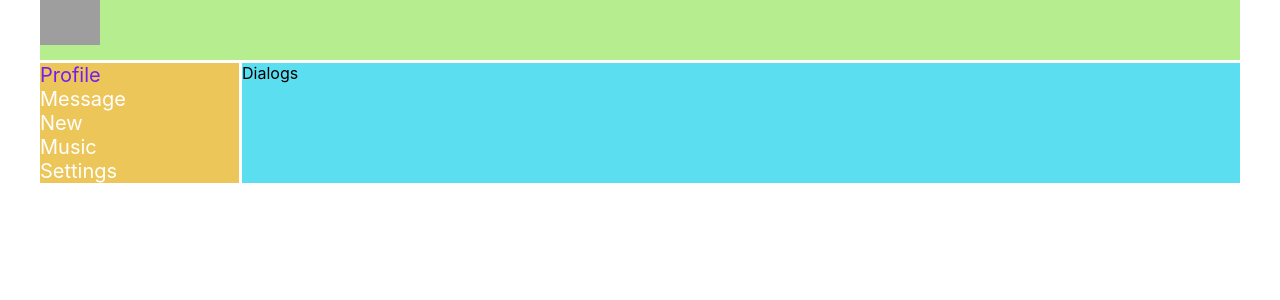
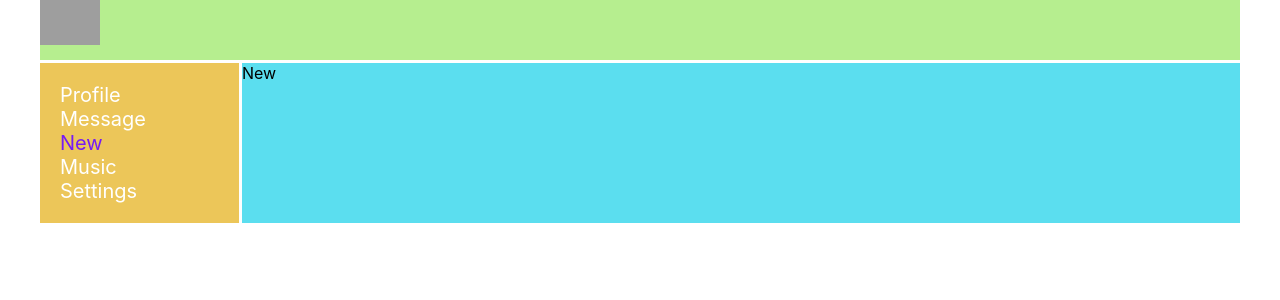
Before and after one commit to Steelmen87/Samurai-JS-IT-Incubator, a React (Create React App) app: page /new in a window 1280 px wide. Shown: the top 300 px of the page. Built offline with nearby package versions, Linux system fonts and the light colour scheme; grey boxes are pictures that could not be loaded.

Commit message:
lesson 19-20

```diff
--- a/package.json
+++ b/package.json
@@ -58,7 +58,7 @@
     "@types/react": "17.0.20",
     "@types/react-dom": "17.0.9",
     "@types/react-redux": "7.1.22",
-    "@types/react-router-dom": "5.3.3",
+    "@types/react-router-dom": "^5.3.3",
     "@types/react-test-renderer": "17.0.1",
     "@types/redux-form": "8.3.3",
     "@types/uuid": "8.3.4"
--- a/src/App.tsx
+++ b/src/App.tsx
@@ -4,18 +4,27 @@ import Header from "./components/Header/Header";
 import Navbar from "./components/Navbar/Navbar";
 import Profile from "./components/Profile/Profile";
 import Dialogs from "./components/Dialogs/Dialogs";
+import {BrowserRouter, Route} from 'react-router-dom';
+import New from "./components/New/New";
+import Music from "./components/Music/Music";
+import Settings from './components/Settirngs/Settings';
 
 function App() {
     return (
-        <div className='app_wrapper'>
-            <Header/>
-            <Navbar/>
-           {/* <Profile/>*/}
-           <div  className='app_wrapper_content'>
-               <Dialogs />
-           </div>
+        <BrowserRouter>
+            <div className='app_wrapper'>
+                <Header/>
+                <Navbar/>
+                <div className='app_wrapper_content'>
+                    <Route path='/profile' component={Profile}/>
+                    <Route path='/dialogs' component={Dialogs}/>
 
-        </div>
+                    <Route path='/new' component={New}/>
+                    <Route path='/music' component={Music}/>
+                    <Route path='/settings' component={Settings}/>
+                </div>
+            </div>
+        </BrowserRouter>
     );
 }
 
--- /dev/null
+++ b/src/components/Music/Music.tsx
@@ -0,0 +1,12 @@
+import React from 'react'
+import style from './Music.module.css'
+
+type PropsType = {}
+const Music = (props: PropsType) => {
+    return (
+        <div>
+            Music
+        </div>
+    )
+}
+export default Music;
--- a/src/components/Navbar/Navbar.module.css
+++ b/src/components/Navbar/Navbar.module.css
@@ -2,12 +2,16 @@
 .nav {
     grid-area: nav;
     background: #ecc659;
+    padding: 20px;
 }
-.item{
+
+.item a {
     color: white;
     font-size: 20px;
+    text-decoration: none;
     /*сам добавил*/
 }
-.active{
+
+.item a.activeLink {
     color: #761bf5;
 }
--- a/src/components/Navbar/Navbar.tsx
+++ b/src/components/Navbar/Navbar.tsx
@@ -1,14 +1,24 @@
 import React from "react";
+import {NavLink} from "react-router-dom";
 import style from './Navbar.module.css'
 
 const Navbar = () => {
     return (
         <nav className={style.nav}>
-            <div className={`${style.item} ${style.active}`}><a>Profile</a></div>
-            <div className={style.item}><a>Message</a></div>
-            <div className={style.item}><a>New</a></div>
-            <div className={style.item}><a>Music</a></div>
-            <div className={style.item}><a>Settings</a></div>
+            <div className={`${style.item}`}>
+                <NavLink to='/profile' activeClassName={style.activeLink}>Profile</NavLink></div>
+            <div className={style.item}>
+                <NavLink to='/dialogs' activeClassName={style.activeLink}>Message</NavLink>
+            </div>
+            <div className={style.item}>
+                <NavLink to='/new' activeClassName={style.activeLink}>New</NavLink>
+            </div>
+            <div className={style.item}>
+                <NavLink to='music' activeClassName={style.activeLink}>Music</NavLink>
+            </div>
+            <div className={style.item}>
+                <NavLink to='/settings' activeClassName={style.activeLink}>Settings</NavLink>
+            </div>
         </nav>
     )
 }
--- /dev/null
+++ b/src/components/New/New.tsx
@@ -0,0 +1,12 @@
+import React from 'react'
+import style from './New.module.css'
+
+type PropsType = {}
+const New = (props: PropsType) => {
+    return (
+        <div>
+            New
+        </div>
+    )
+}
+export default New;
--- a/src/components/Profile/Profile.tsx
+++ b/src/components/Profile/Profile.tsx
@@ -5,7 +5,7 @@ import MyPosts from "./MyPosts/MyPosts";
  const Profile = () => {
     return (
         <div>
-            <div>
+            <div className={style.content}>
                 <img src='https://gidfon.com/prev/8919.jpg' alt=''/>
             </div>
             <div>Ava + description</div>
--- /dev/null
+++ b/src/components/Settirngs/Settings.tsx
@@ -0,0 +1,12 @@
+import React from 'react'
+import style from './Settings.module.css'
+
+type PropsType = {}
+const Settings = (props: PropsType) => {
+    return (
+        <div>
+            Settings
+        </div>
+    )
+}
+export default Settings;
```
Also changed, not shown: src/components/Music/Music.module.css (added), src/components/New/New.module.css (added), src/components/Settirngs/Settings.module.css (added), 1 other file (tests, documents, lock files or other folders).
